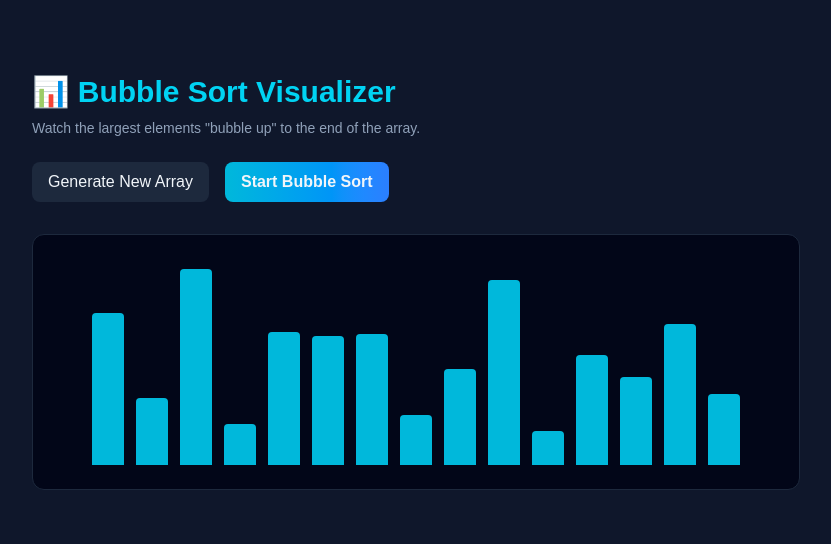
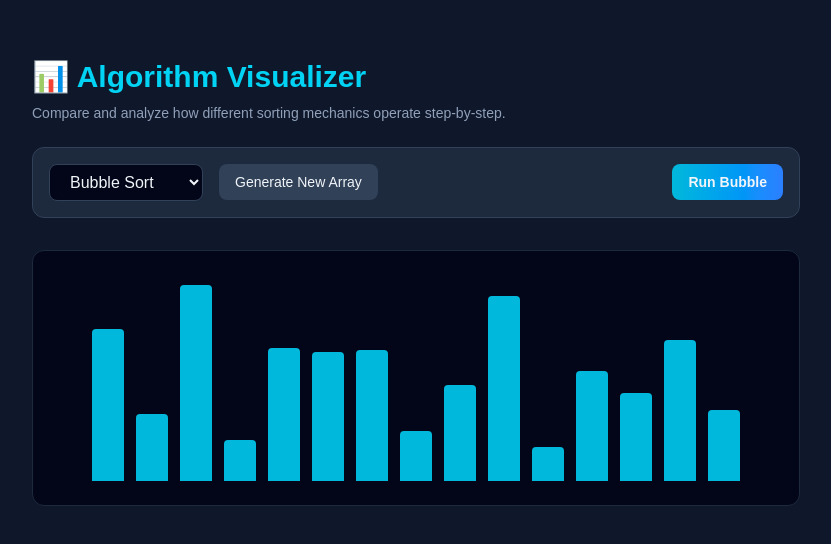
Before and after one commit to Stergi0S88/algo-study-app, a Next.js app: page /visualizer in a window 1280 px wide. Shown: the part 118-662 px from the top of the page, without its empty margins (224-1055 px from the left). Built offline with nearby package versions, Linux system fonts and the light colour scheme.

Commit message:
added selection and insertion sort algorithms

```diff
--- a/app/visualizer/page.tsx
+++ b/app/visualizer/page.tsx
@@ -1,11 +1,14 @@
 'use client';
 
 import React, { useState, useEffect } from 'react';
+
+type AlgoType = 'bubble' | 'selection' | 'insertion';
 
 export default function VisualizerPage() {
   const [array, setArray] = useState<number[]>([]);
   const [isSorting, setIsSorting] = useState(false);
   const [currentPair, setCurrentPair] = useState<number[]>([]);
+  const [selectedAlgo, setSelectedAlgo] = useState<AlgoType>('bubble');
 
   useEffect(() => {
     resetArray();
@@ -15,7 +18,7 @@ export default function VisualizerPage() {
     if (isSorting) return;
     const newArray = [];
     for (let i = 0; i < 15; i++) {
-      newArray.push(Math.floor(Math.random() * 180) + 20); // heights for our bars
+      newArray.push(Math.floor(Math.random() * 180) + 20);
     }
     setArray(newArray);
     setCurrentPair([]);
@@ -23,24 +26,73 @@ export default function VisualizerPage() {
 
   const sleep = (ms: number) => new Promise((resolve) => setTimeout(resolve, ms));
 
-  const bubbleSort = async () => {
-    setIsSorting(true);
-    let arr = [...array];
+  // 1. BUBBLE SORT
+  const bubbleSort = async (arr: number[]) => {
     let n = arr.length;
-
     for (let i = 0; i < n - 1; i++) {
       for (let j = 0; j < n - i - 1; j++) {
-        setCurrentPair([j, j + 1]); // Highlight the bars being compared
-        await sleep(150); // Pause so humans can see it!
-
+        setCurrentPair([j, j + 1]);
+        await sleep(100);
         if (arr[j] > arr[j + 1]) {
           let temp = arr[j];
           arr[j] = arr[j + 1];
           arr[j + 1] = temp;
-          setArray([...arr]); // Update UI with the swap
+          setArray([...arr]);
         }
       }
     }
+  };
+
+  // 2. SELECTION SORT
+  const selectionSort = async (arr: number[]) => {
+    let n = arr.length;
+    for (let i = 0; i < n - 1; i++) {
+      let minIdx = i;
+      for (let j = i + 1; j < n; j++) {
+        setCurrentPair([i, j]); // Highlight current scan
+        await sleep(100);
+        if (arr[j] < arr[minIdx]) {
+          minIdx = j;
+        }
+      }
+      // Swap the found minimum element with the first element
+      let temp = arr[minIdx];
+      arr[minIdx] = arr[i];
+      arr[i] = temp;
+      setArray([...arr]);
+    }
+  };
+
+  // 3. INSERTION SORT
+  const insertionSort = async (arr: number[]) => {
+    let n = arr.length;
+    for (let i = 1; i < n; i++) {
+      let key = arr[i];
+      let j = i - 1;
+
+      setCurrentPair([i, j]);
+      await sleep(100);
+
+      while (j >= 0 && arr[j] > key) {
+        setCurrentPair([j, j + 1]);
+        arr[j + 1] = arr[j];
+        j = j - 1;
+        setArray([...arr]);
+        await sleep(100);
+      }
+      arr[j + 1] = key;
+      setArray([...arr]);
+    }
+  };
+
+  const handleSort = async () => {
+    setIsSorting(true);
+    const arrCopy = [...array];
+
+    if (selectedAlgo === 'bubble') await bubbleSort(arrCopy);
+    if (selectedAlgo === 'selection') await selectionSort(arrCopy);
+    if (selectedAlgo === 'insertion') await insertionSort(arrCopy);
+
     setCurrentPair([]);
     setIsSorting(false);
   };
@@ -48,25 +100,39 @@ export default function VisualizerPage() {
   return (
     <main className="min-h-screen bg-slate-900 text-slate-100 p-8 flex flex-col items-center justify-center">
       <div className="max-w-3xl w-full">
-        <h1 className="text-3xl font-bold text-cyan-400 mb-2">📊 Bubble Sort Visualizer</h1>
-        <p className="text-slate-400 mb-6 text-sm">Watch the largest elements "bubble up" to the end of the array.</p>
+        <h1 className="text-3xl font-bold text-cyan-400 mb-2">📊 Algorithm Visualizer</h1>
+        <p className="text-slate-400 mb-6 text-sm">Compare and analyze how different sorting mechanics operate step-by-step.</p>
 
-        <div className="flex gap-4 mb-8">
-          <button onClick={resetArray} disabled={isSorting} className="px-4 py-2 bg-slate-800 rounded-lg hover:bg-slate-700 disabled:opacity-50 transition">
+        {/* Control Panel */}
+        <div className="flex flex-wrap gap-4 mb-8 items-center bg-slate-800 p-4 rounded-xl border border-slate-700">
+          <select
+            value={selectedAlgo}
+            onChange={(e) => setSelectedAlgo(e.target.value as AlgoType)}
+            disabled={isSorting}
+            className="bg-slate-950 border border-slate-700 text-slate-100 px-4 py-2 rounded-lg focus:outline-none focus:border-cyan-500"
+          >
+            <option value="bubble">Bubble Sort</option>
+            <option value="selection">Selection Sort</option>
+            <option value="insertion">Insertion Sort</option>
+          </select>
+
+          <button onClick={resetArray} disabled={isSorting} className="px-4 py-2 bg-slate-700 rounded-lg hover:bg-slate-600 disabled:opacity-50 transition text-sm font-medium">
             Generate New Array
           </button>
-          <button onClick={bubbleSort} disabled={isSorting} className="px-4 py-2 bg-gradient-to-r from-cyan-500 to-blue-500 font-semibold rounded-lg disabled:opacity-50 transition">
-            {isSorting ? 'Sorting...' : 'Start Bubble Sort'}
+
+          <button onClick={handleSort} disabled={isSorting} className="px-4 py-2 bg-gradient-to-r from-cyan-500 to-blue-500 font-semibold rounded-lg disabled:opacity-50 transition text-sm ml-auto">
+            {isSorting ? 'Sorting...' : `Run ${selectedAlgo.charAt(0).toUpperCase() + selectedAlgo.slice(1)}`}
           </button>
         </div>
 
+        {/* The Board */}
         <div className="h-64 bg-slate-950 rounded-xl p-6 flex items-end justify-center gap-3 border border-slate-800">
           {array.map((value, idx) => {
             const isComparing = currentPair.includes(idx);
             return (
               <div
                 key={idx}
-                className={`w-8 rounded-t transition-all duration-150 ${isComparing ? 'bg-rose-500 scale-110' : 'bg-cyan-500'}`}
+                className={`w-8 rounded-t transition-all duration-100 ${isComparing ? 'bg-rose-500 scale-110' : 'bg-cyan-500'}`}
                 style={{ height: `${value}px` }}
               />
             );
```
